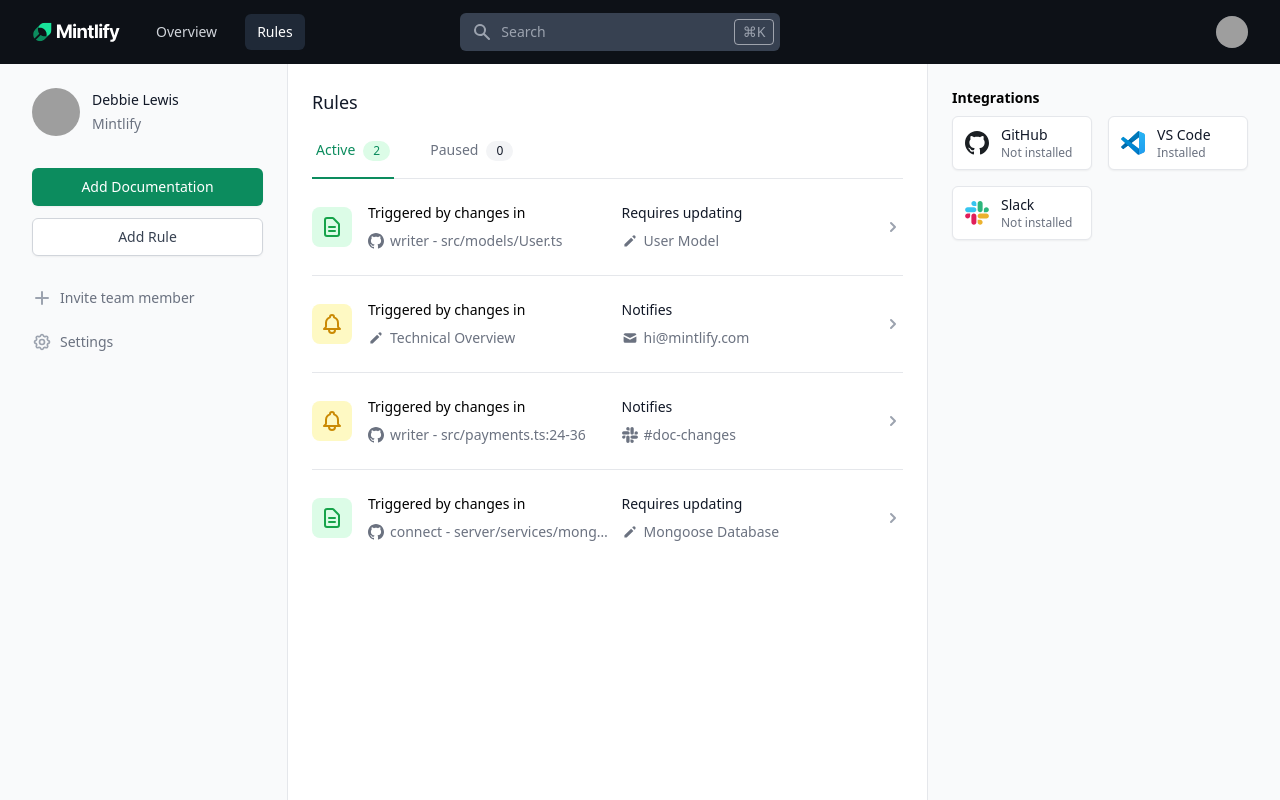
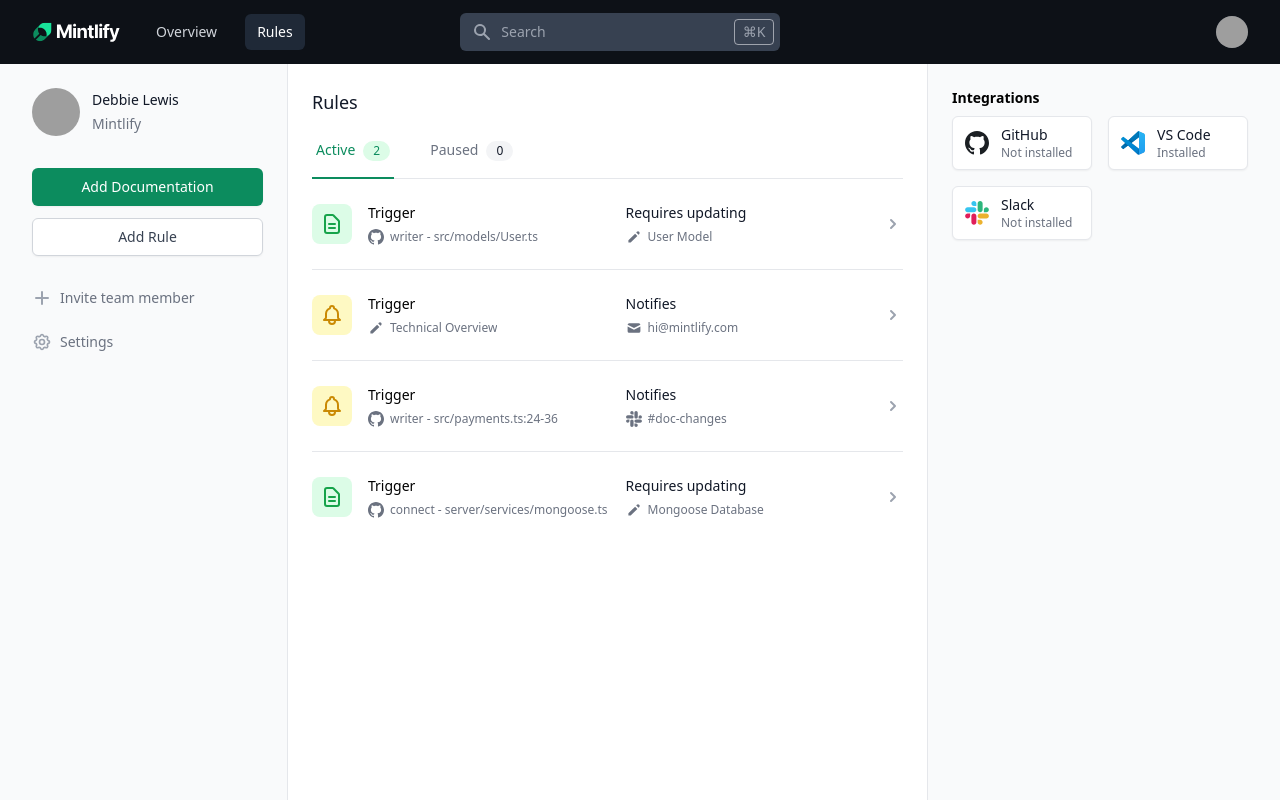
Before and after one commit to mintlify/connector, a Next.js app in the folder web/: page /rules in a window 1280 px wide. Built offline with nearby package versions, Linux system fonts and the light colour scheme; grey boxes are pictures that could not be loaded.

Commit message:
Simplify rule title

```diff
--- a/package.json
+++ b/package.json
@@ -7,7 +7,7 @@
     "node": "16.x"
   },
   "scripts": {
-    "dev": "npm run dev --workspace=server"
+    "dev": "npm run dev --workspace=server & npm run dev --workspace=web"
   },
   "repository": {
     "type": "git",
@@ -20,6 +20,7 @@
   },
   "homepage": "https://github.com/mintlify/connect#readme",
   "workspaces": [
-    "server"
+    "server",
+    "web"
   ]
 }
--- a/web/pages/rules.tsx
+++ b/web/pages/rules.tsx
@@ -167,10 +167,10 @@ const Rules: NextPage = () => {
                         <div className="flex-shrink-0">
                           {getRuleTypeIcon(rule.type)}
                         </div>
-                        <div className="min-w-0 flex-1 px-4 md:grid md:grid-cols-2 md:gap-2">
+                        <div className="min-w-0 flex-1 px-4 md:grid md:grid-cols-2 md:gap-4">
                           <div>
-                            <p className="text-sm truncate">Triggered by changes in</p>
-                            <p className="mt-2 flex items-center text-sm text-gray-500">
+                            <p className="text-sm truncate">Trigger</p>
+                            <p className="mt-1.5 flex items-center text-xs text-gray-500">
                               {getTypeIcon(rule.source, 'flex-shrink-0 mr-1.5 h-4 w-4')}
                               <span className="truncate">{rule.sourceName}</span>
                             </p>
@@ -180,7 +180,7 @@ const Rules: NextPage = () => {
                               <p className="text-sm text-gray-900">
                                 {getDestinationTitle(rule.type)}
                               </p>
-                              <p className="mt-2 flex items-center text-sm text-gray-500">
+                              <p className="mt-1.5 flex items-center text-xs text-gray-500">
                                 {getTypeIcon(rule.destination, 'flex-shrink-0 mr-1.5 h-4 w-4')}
                                 <span className="truncate">{rule.destinationName}</span>
                               </p>
```
Also changed, not shown: 1 other file (tests, documents, lock files or other folders).
